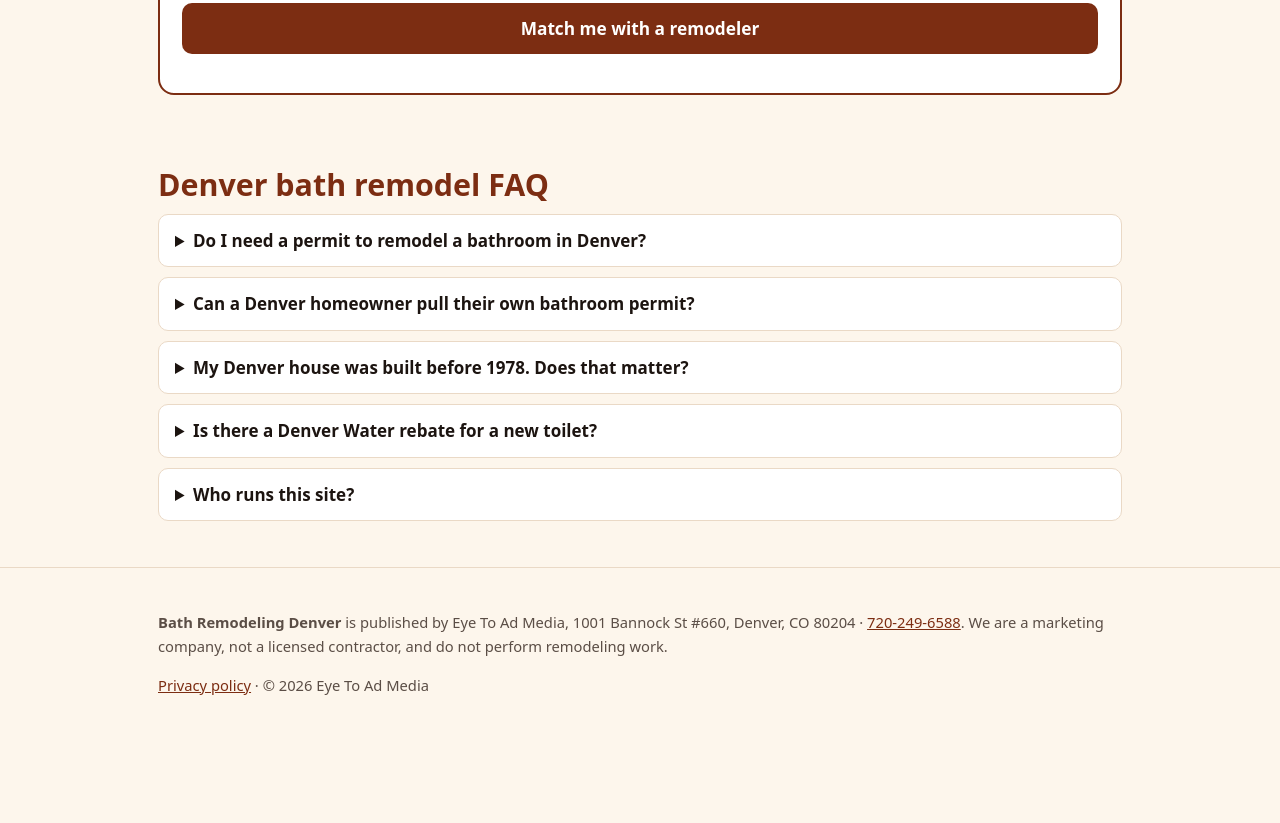
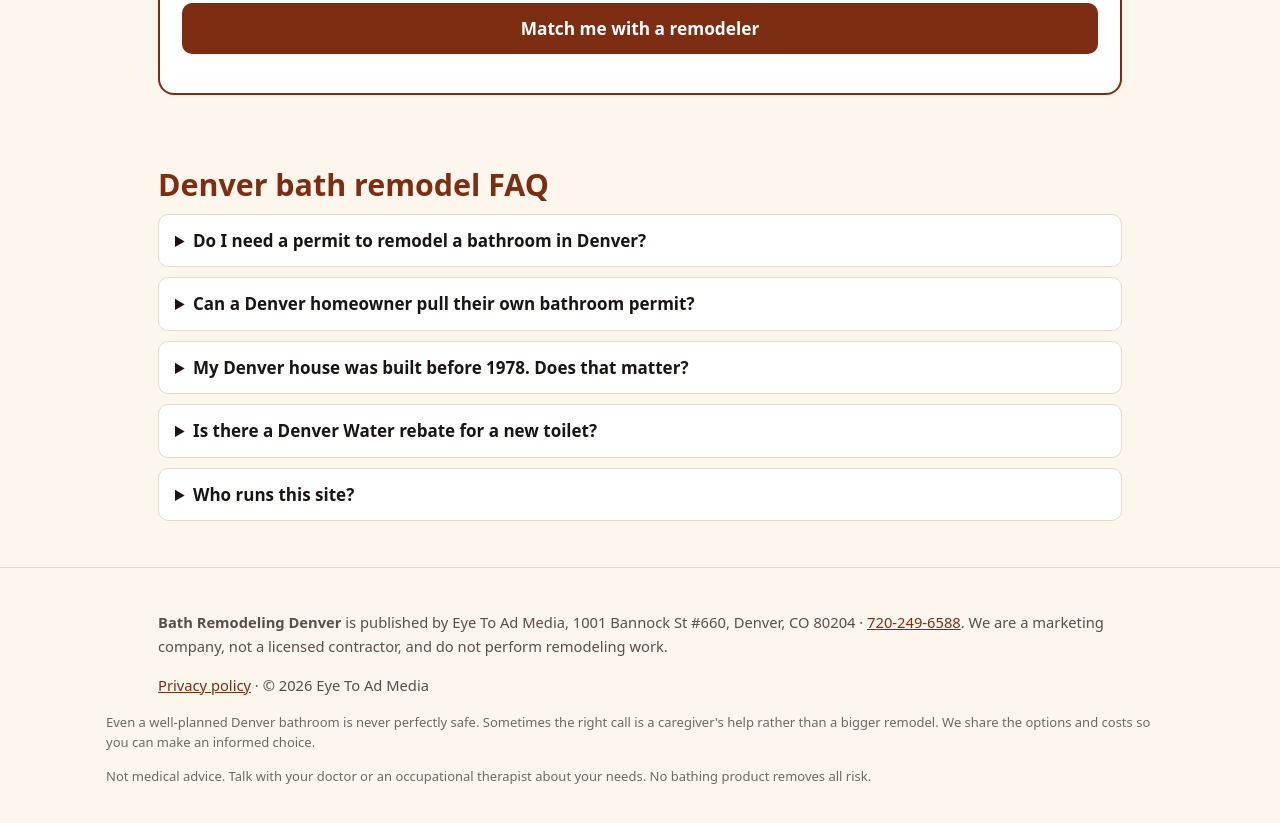
Before and after one commit to seniorhelper/bathremodelingdenver.com, a plain HTML site: page index.html in a window 1280 px wide. Shown: the part 2944-3767 px from the top of the page. Before the commit the page ends 3712 px from the top, so only its background shows below. Drawn offline with Linux system fonts and the light colour scheme.

Commit message:
Liability wording: soften absolute safety, health and coverage claims; add footer disclaimer
No bathtub or shower is perfectly safe. Claims like keeps you safe, relieves joint pain,
improves circulation and eliminates the dangerous step now read as designed to lower risk or
comfort features. non-slip -> slip-resistant, worry-free -> fully managed, Medicaid wording
now says can pay for some work for people who qualify. Every page footer gets: Not medical
advice. Talk with your doctor or an occupational therapist about your needs. No bathing
product removes all risk. Homepage adds a site-specific caregiver / informed-decision line.

```diff
--- a/index.html
+++ b/index.html
@@ -164,7 +164,7 @@ footer{border-top:1px solid var(--line);padding:28px 0 56px;font-size:.92rem;col
 <footer><div class="wrap">
   <p><b>Bath Remodeling Denver</b> is published by Eye To Ad Media, 1001 Bannock St #660, Denver, CO 80204 · <a href="tel:+17202496588">720-249-6588</a>. We are a marketing company, not a licensed contractor, and do not perform remodeling work.</p>
   <p><a href="/privacy/">Privacy policy</a> · © 2026 Eye To Ad Media</p>
-</div></footer>
+</div><p class="liability-note" style="max-width:1100px;margin:14px auto 0;padding:0 16px;font-size:13px;line-height:1.55;opacity:.85">Even a well-planned Denver bathroom is never perfectly safe. Sometimes the right call is a caregiver's help rather than a bigger remodel. We share the options and costs so you can make an informed choice.</p><p class="liability-note" style="max-width:1100px;margin:14px auto 0;padding:0 16px;font-size:13px;line-height:1.55;opacity:.85">Not medical advice. Talk with your doctor or an occupational therapist about your needs. No bathing product removes all risk.</p></footer>
 <script src="/lead.js" defer></script>
 </body>
 </html>
```
